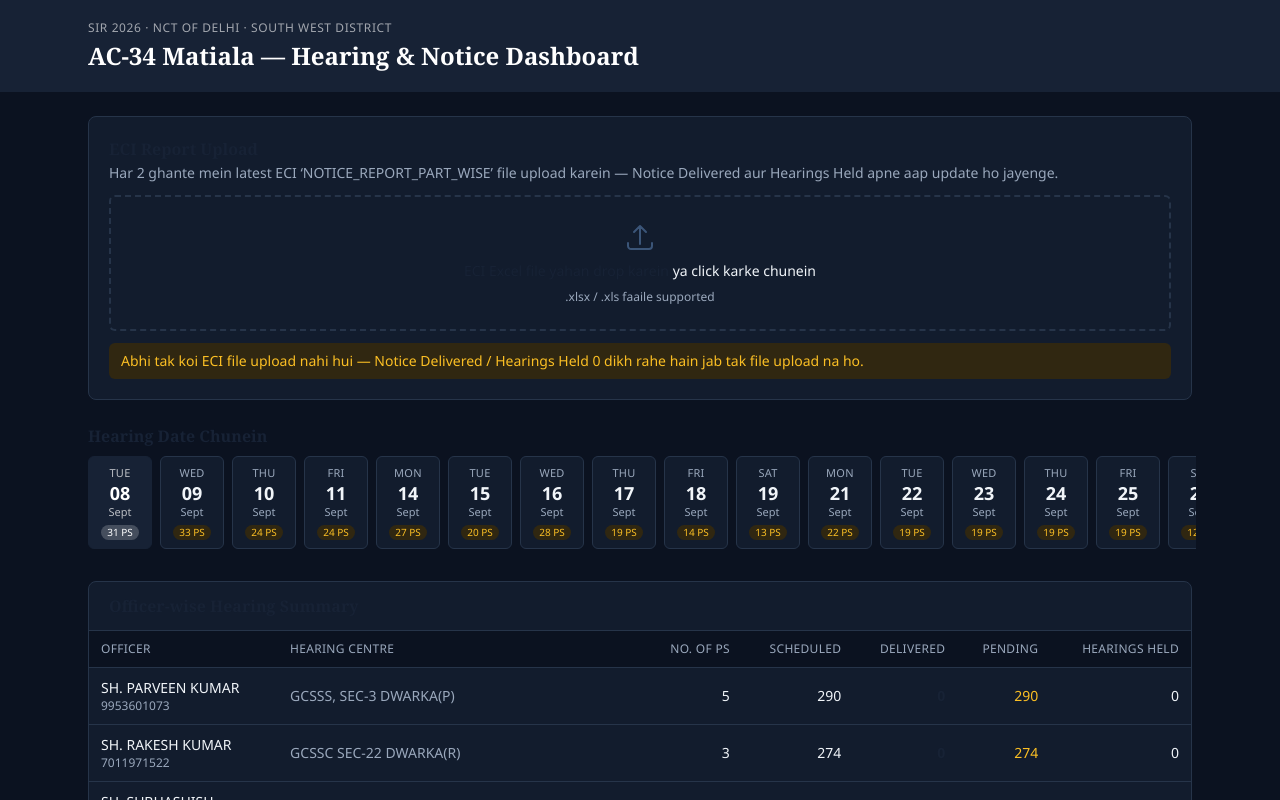
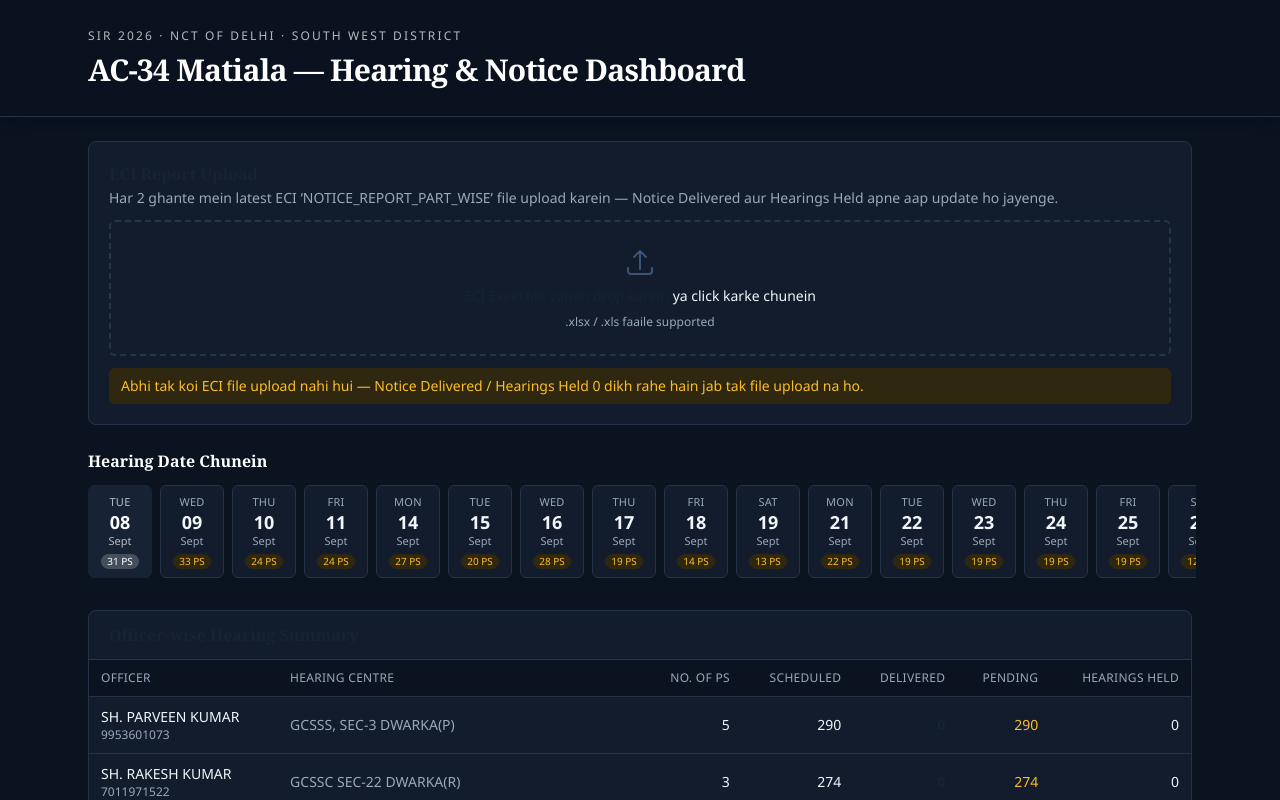
Before and after one commit to anacambridge-max/matiala_dashboard, a Next.js app: page / in a window 1280 px wide. Shown: the top 800 px of the page. Built offline with nearby package versions, Linux system fonts and the light colour scheme.

Commit message:
Improve dashboard header contrast

```diff
--- a/src/app/page.tsx
+++ b/src/app/page.tsx
@@ -27,9 +27,6 @@ function todayOrFirstDate(): string {
 
 export default function Home() {
   const [selectedDate, setSelectedDate] = useState<string>(() => todayOrFirstDate());
-  // useSyncExternalStore safely reads localStorage: it renders the server
-  // snapshot (null) on first paint and switches to the real value right after,
-  // with no hydration-mismatch warning.
   const eciDataset = useSyncExternalStore(
     subscribeEciDataset,
     getEciDatasetSnapshot,
@@ -55,12 +52,12 @@ export default function Home() {
 
   return (
     <div className="flex-1 flex flex-col bg-paper">
-      <header className="bg-navy text-white">
-        <div className="max-w-6xl mx-auto px-4 sm:px-6 py-5">
-          <div className="text-xs uppercase tracking-wider text-white/60 mb-1">
+      <header className="bg-navy-dark text-white border-b border-border shadow-lg">
+        <div className="max-w-6xl mx-auto px-4 sm:px-6 py-6 sm:py-7">
+          <div className="text-xs uppercase tracking-[0.18em] text-white/70 mb-2 font-medium">
             SIR 2026 · NCT of Delhi · South West District
           </div>
-          <h1 className="font-serif text-xl sm:text-2xl font-semibold">
+          <h1 className="font-serif text-2xl sm:text-3xl font-semibold text-white tracking-tight">
             AC-34 Matiala — Hearing &amp; Notice Dashboard
           </h1>
         </div>
@@ -70,7 +67,7 @@ export default function Home() {
         <UploadPanel currentDataset={eciDataset} onLoaded={handleLoaded} />
 
         <section>
-          <h2 className="font-serif text-base font-semibold text-navy mb-2">
+          <h2 className="font-serif text-base font-semibold text-white mb-3">
             Hearing Date Chunein
           </h2>
           <DateSelector
```
